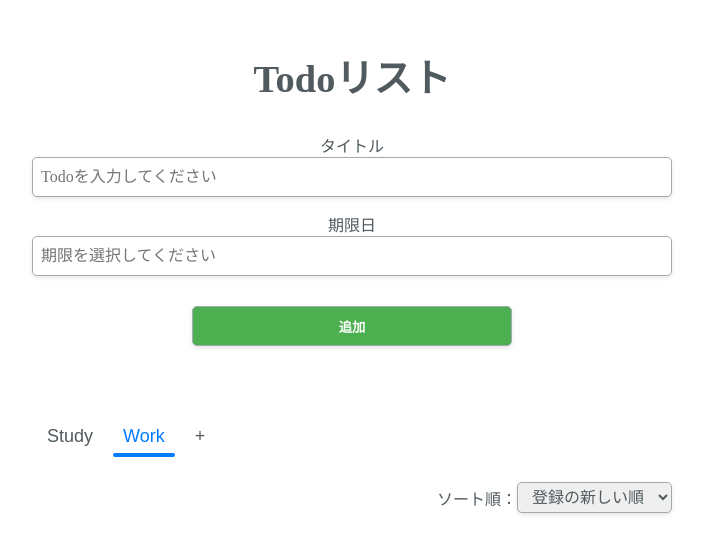
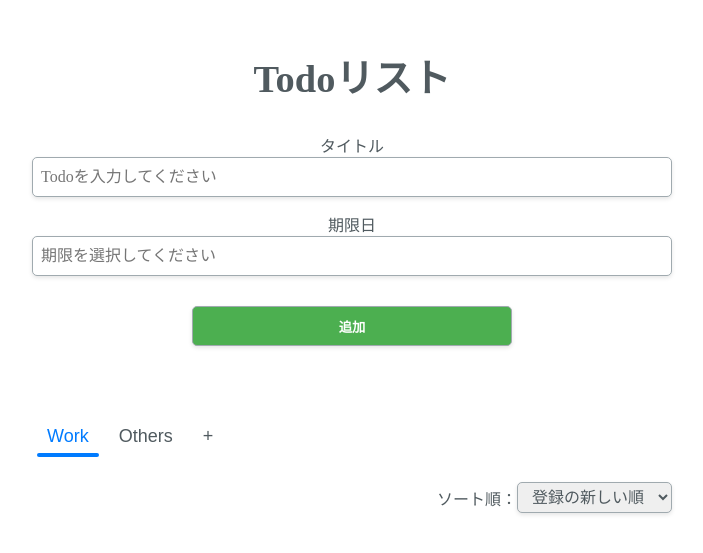
Before and after one commit to Genki1019/react-todo-list, a React (Vite) app: page / in a window 1280 px wide. Shown: the part 103-656 px from the top of the page, without its empty margins (288-991 px from the left). Built offline with nearby package versions, Linux system fonts and the light colour scheme.

Commit message:
feat: カテゴリをローカルストレージに保存する機能を実装

```diff
--- a/src/App.css
+++ b/src/App.css
@@ -136,7 +136,6 @@ h1 {
   padding: 10px;
   margin-left: 10px;
   cursor: pointer;
-  background-color: #28a745;
 }
 
 @media screen and (max-width: 768px) {
--- a/src/App.tsx
+++ b/src/App.tsx
@@ -6,6 +6,7 @@ import TodoList from "./TodoList";
 import SortControls from "./SortControls";
 import useTodos from "./hooks/useTodos";
 import useSortTodos from "./hooks/useSortTodos";
+import useCategories from "./hooks/useCategories";
 import { SortOrder, Todo } from "./types";
 import { v4 as uuid } from "uuid";
 
@@ -21,8 +22,8 @@ function App() {
   const [deadline, setDeadline] = useState<Date | null>(null);
   const [sortOrder, setSortOrder] = useState<SortOrder>(SortOrder.CREATED_ASC);
   const sortedTodos = useSortTodos(todos, sortOrder);
-  const [categories, setCategories] = useState<string[]>(["Study", "Work"]);
-  const [selectedCategory, setSelectedCategory] = useState("Work");
+  const [categories, setCategories] = useCategories();
+  const [selectedCategory, setSelectedCategory] = useState(categories[0]);
 
   const handleTitleChange = (e: ChangeEvent<HTMLInputElement>) => {
     setTitle(e.target.value);
--- /dev/null
+++ b/src/hooks/useCategories.ts
@@ -0,0 +1,24 @@
+import { useState, useEffect } from "react";
+
+const STORAGE_KEY = "category";
+
+const useCategories = () => {
+  const [categories, setCategories] = useState<string[]>(["Work", "Others"]);
+
+  useEffect(() => {
+    const storedCategories = localStorage.getItem(STORAGE_KEY);
+    if (storedCategories) {
+      setCategories(JSON.parse(storedCategories));
+    }
+  }, []);
+
+  useEffect(() => {
+    if (categories.length) {
+      localStorage.setItem(STORAGE_KEY, JSON.stringify(categories));
+    }
+  }, [categories]);
+
+  return [categories, setCategories] as const;
+};
+
+export default useCategories;
```
